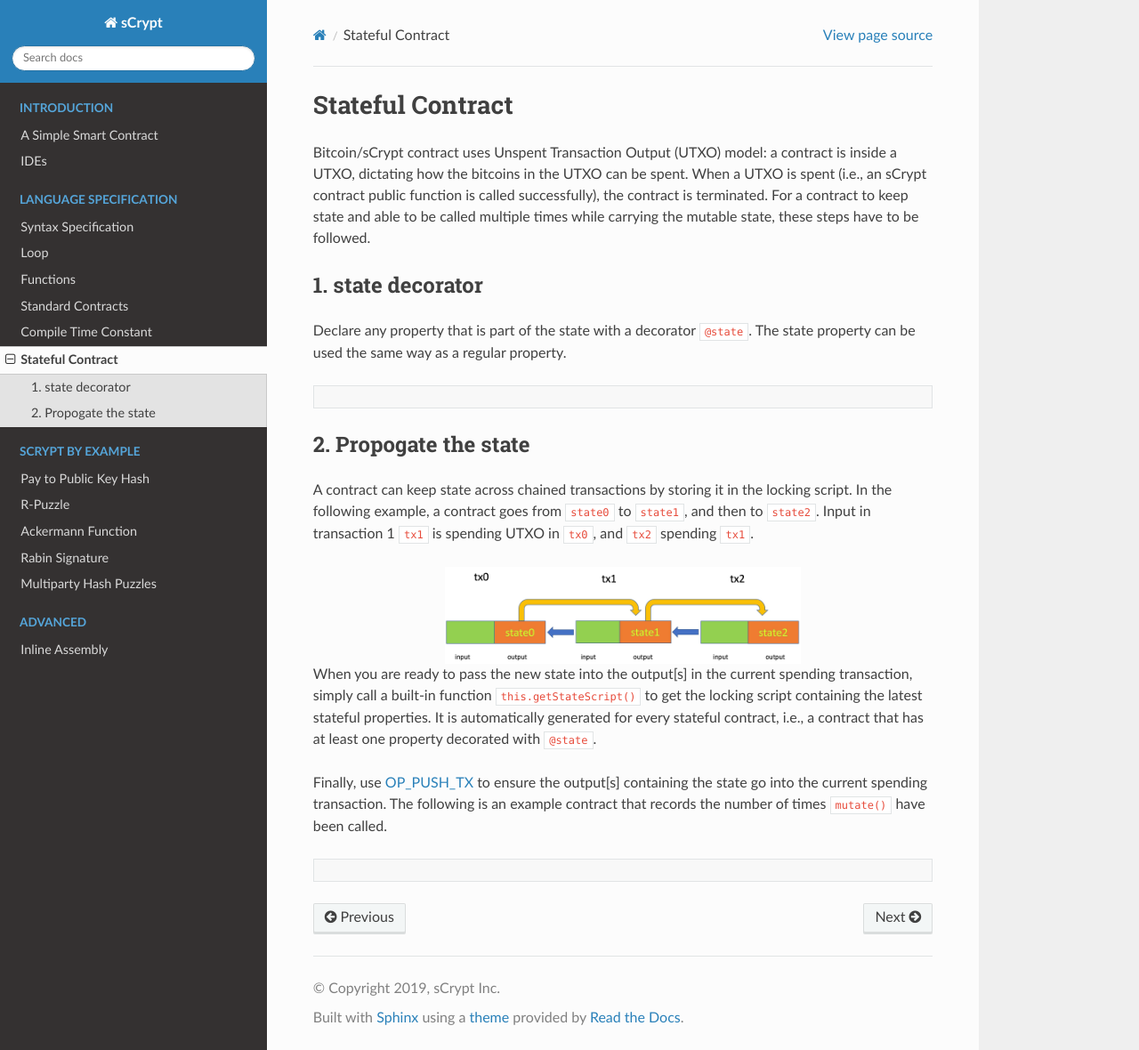
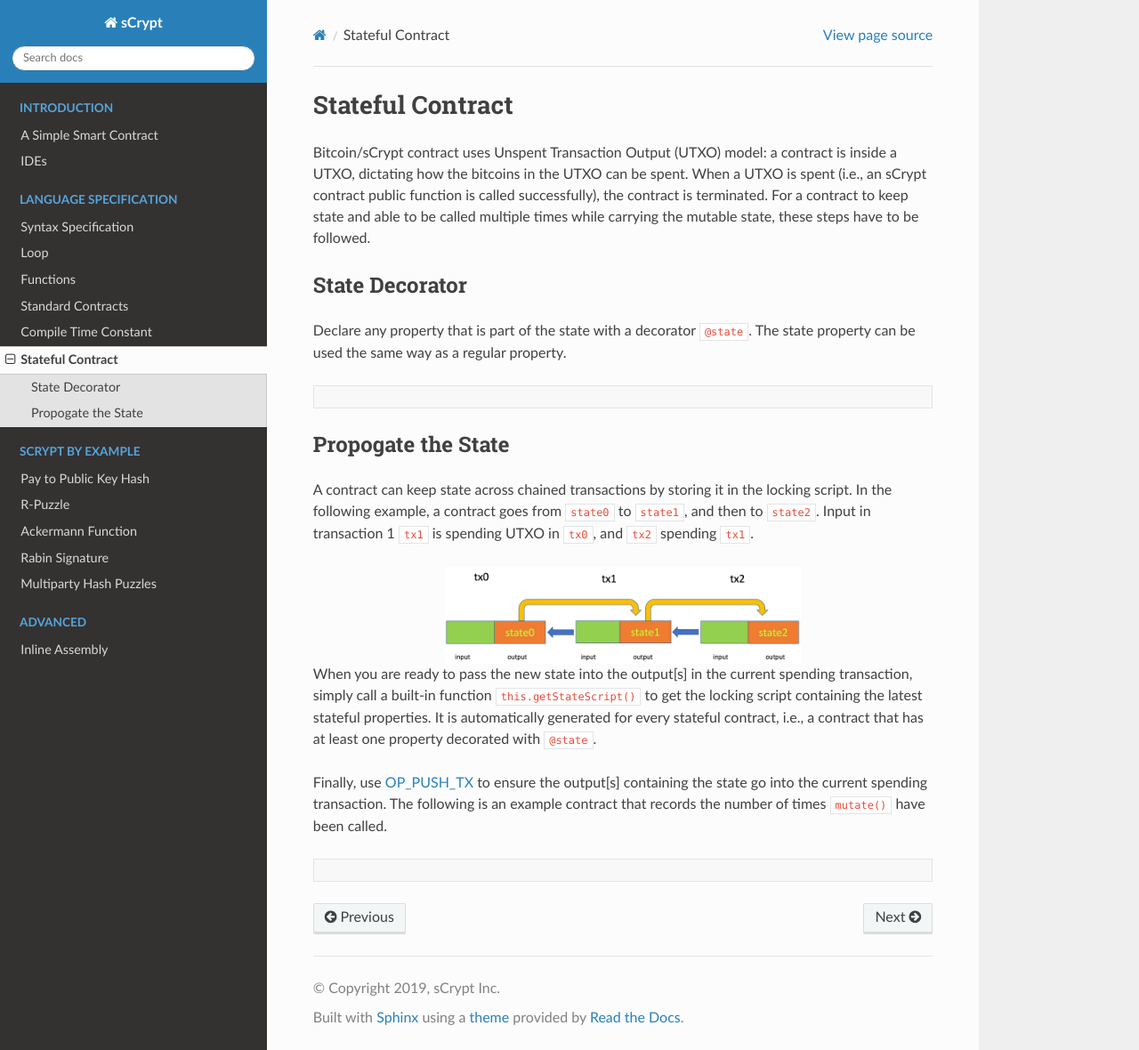
Before and after one commit to sCrypt-Inc/specification, a Sphinx documentation site: the page built from docs/state.rst, in a window 1280 px wide and 1180 px high. Shown: the whole window at 89% size. Built offline with Sphinx 7.4.7 and the Read the Docs theme 2.0.0, drawn with Linux system fonts in a browser that asks for light colours.

Commit message:
Fxi typo

```diff
--- a/docs/ackermann.rst
+++ b/docs/ackermann.rst
@@ -15,7 +15,7 @@
     \end{cases}
 
 
-nCrypt has devised a way to calculate the value of the Ackermann function using `native scripts`_. But it is definitely non-trivial. Below we present a much simpler version.
+sCrypt has devised a way to calculate the value of the Ackermann function using `native scripts`_. But it is definitely non-trivial. Below we present a much simpler version.
 
 .. code-block:: solidity
 
--- a/docs/state.rst
+++ b/docs/state.rst
@@ -6,7 +6,7 @@
 When a UTXO is spent (i.e., an sCrypt contract public function is called successfully), the contract is terminated.
 For a contract to keep state and able to be called multiple times while carrying the mutable state, these steps have to be followed.
 
-1. state decorator
+State Decorator
 ==================
 Declare any property that is part of the state with a decorator ``@state``.
 The state property can be used the same way as a regular property.
@@ -22,7 +22,7 @@
         }
     }
 
-2. Propogate the state
+Propogate the State
 ======================
 A contract can keep state across chained transactions by storing it in the locking script.
 In the following example, a contract goes from ``state0`` to ``state1``, and then to ``state2``.
```
